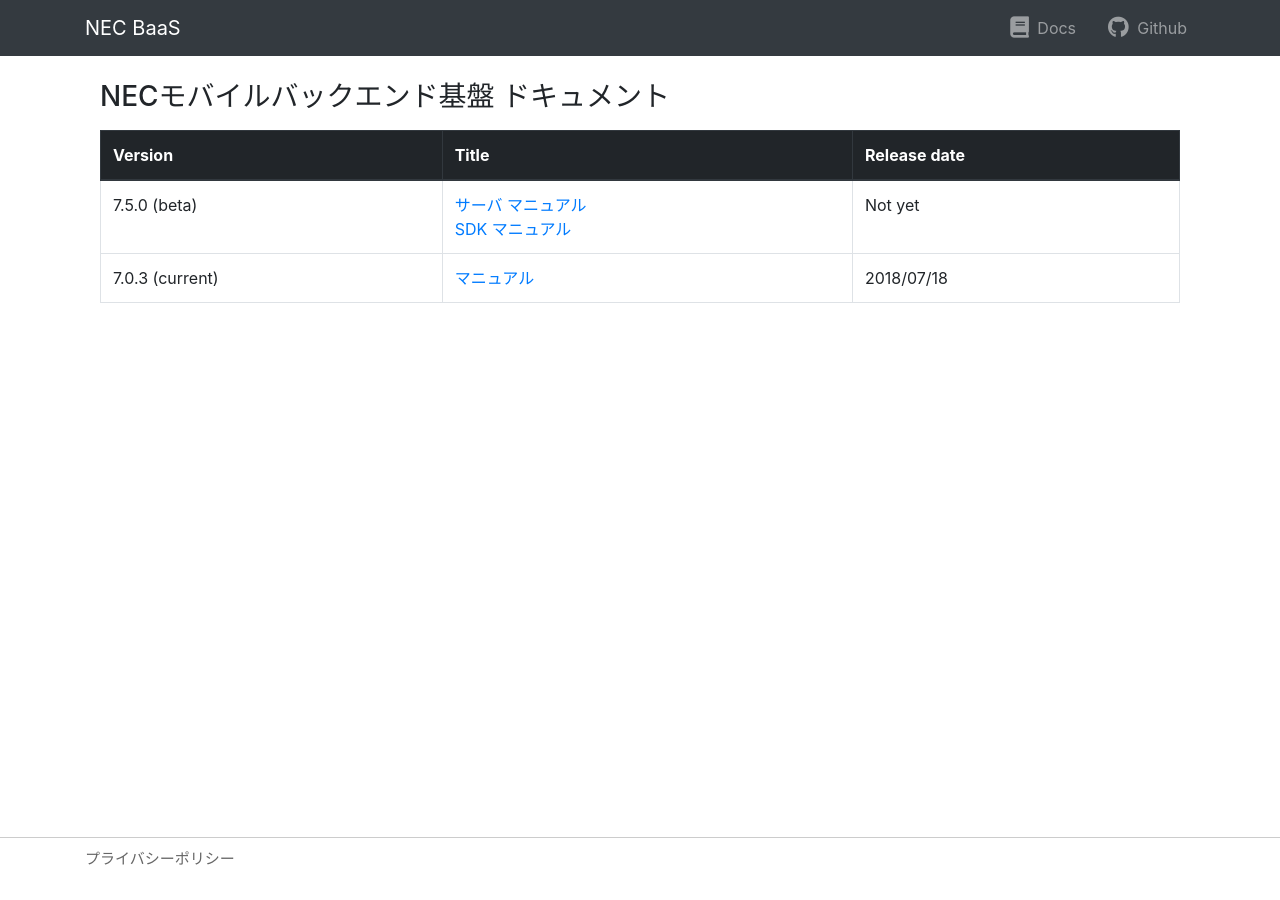
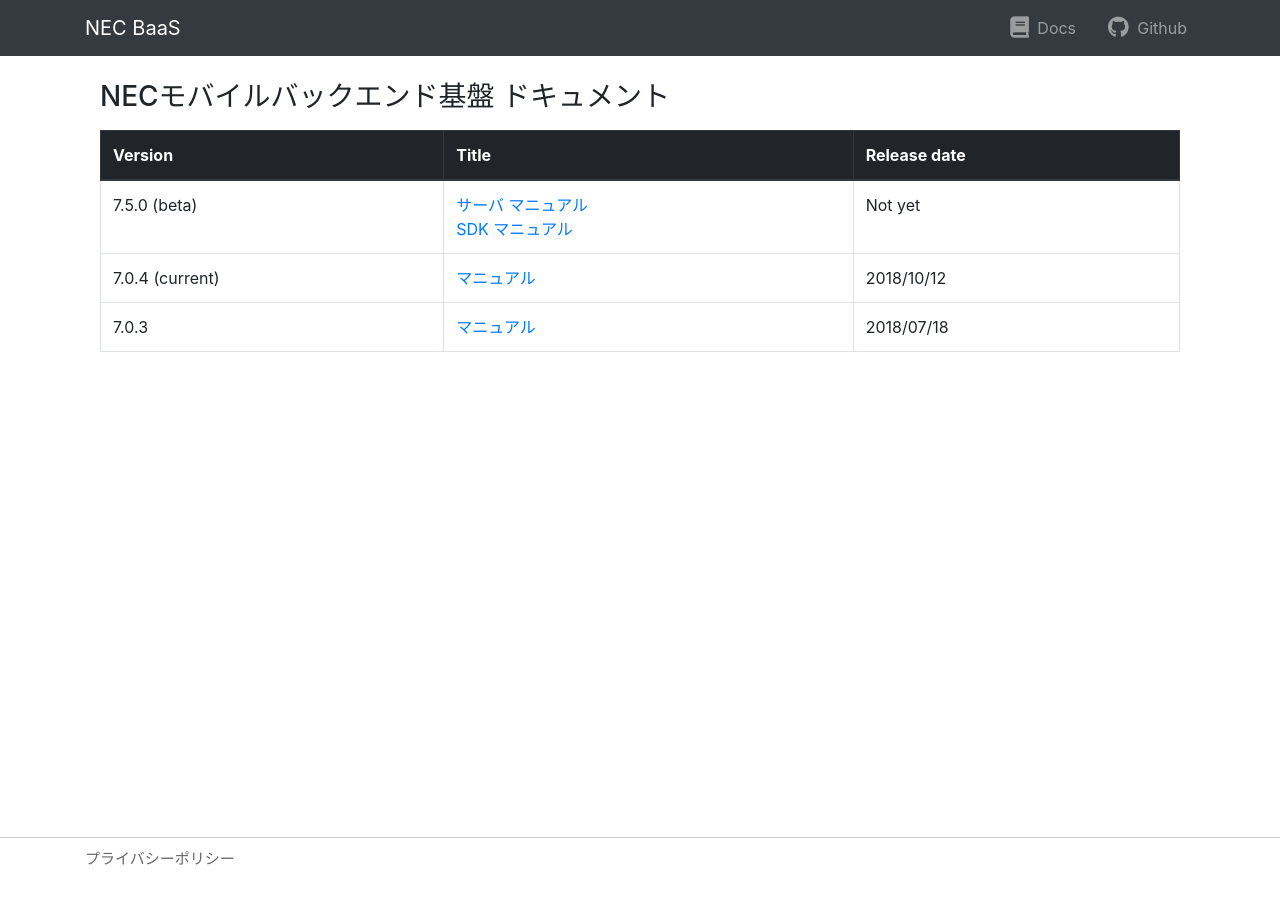
Before and after one commit to nec-baas/nec-baas.github.io, a Jekyll site: the page built from documents.html, in a window 1280 px wide. Built offline with Jekyll 4.4.1, drawn with Linux system fonts in a browser that asks for light colours; nearby versions of some CDN libraries; comment, search, counter and statistics services are not loaded.

Commit message:
add 7.0.4 manual links

```diff
--- a/documents.html
+++ b/documents.html
@@ -38,7 +38,14 @@ title: NEC Mobile Backend Platform - Docuemntation
                     <td>Not yet</td>
                 </tr>
                 <tr>
-                    <td>7.0.3 (current)</td>
+                <tr>
+                    <td>7.0.4 (current)</td>
+                    <td>
+                        <a href="./baas-manual/versions/7.0.4/index.html">マニュアル</a>
+                    </td>
+                    <td>2018/10/12</td>
+                </tr>
+                    <td>7.0.3</td>
                     <td>
                         <a href="./baas-manual/versions/7.0.3/index.html">マニュアル</a>
                     </td>
```
